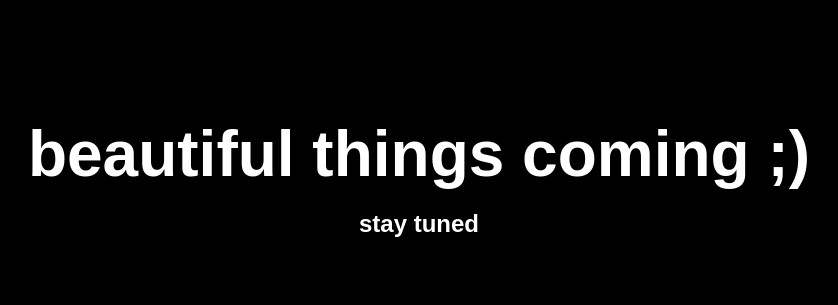
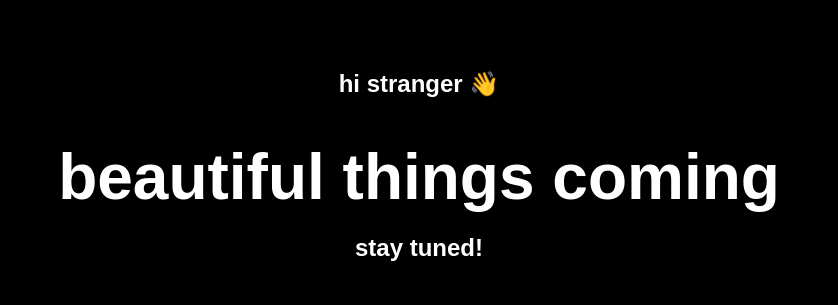
Before and after one commit to abhibains/blog, a plain HTML site: page index.html in a window 1280 px wide. Shown: the part 234-539 px from the top of the page, without its empty margins (221-1059 px from the left). Drawn offline with Linux system fonts and the light colour scheme.

Commit message:
Update index.html

```diff
--- a/index.html
+++ b/index.html
@@ -33,8 +33,9 @@
 </head>
 <body>
     <div class="container">
-        <h1>beautiful things coming ;)</h1>
-        <h2>stay tuned</h2>
+        <h2>hi stranger 👋<h2>
+        <h1>beautiful things coming</h1>
+        <h2>stay tuned!</h2>
     </div>
 </body>
 </html>
```
